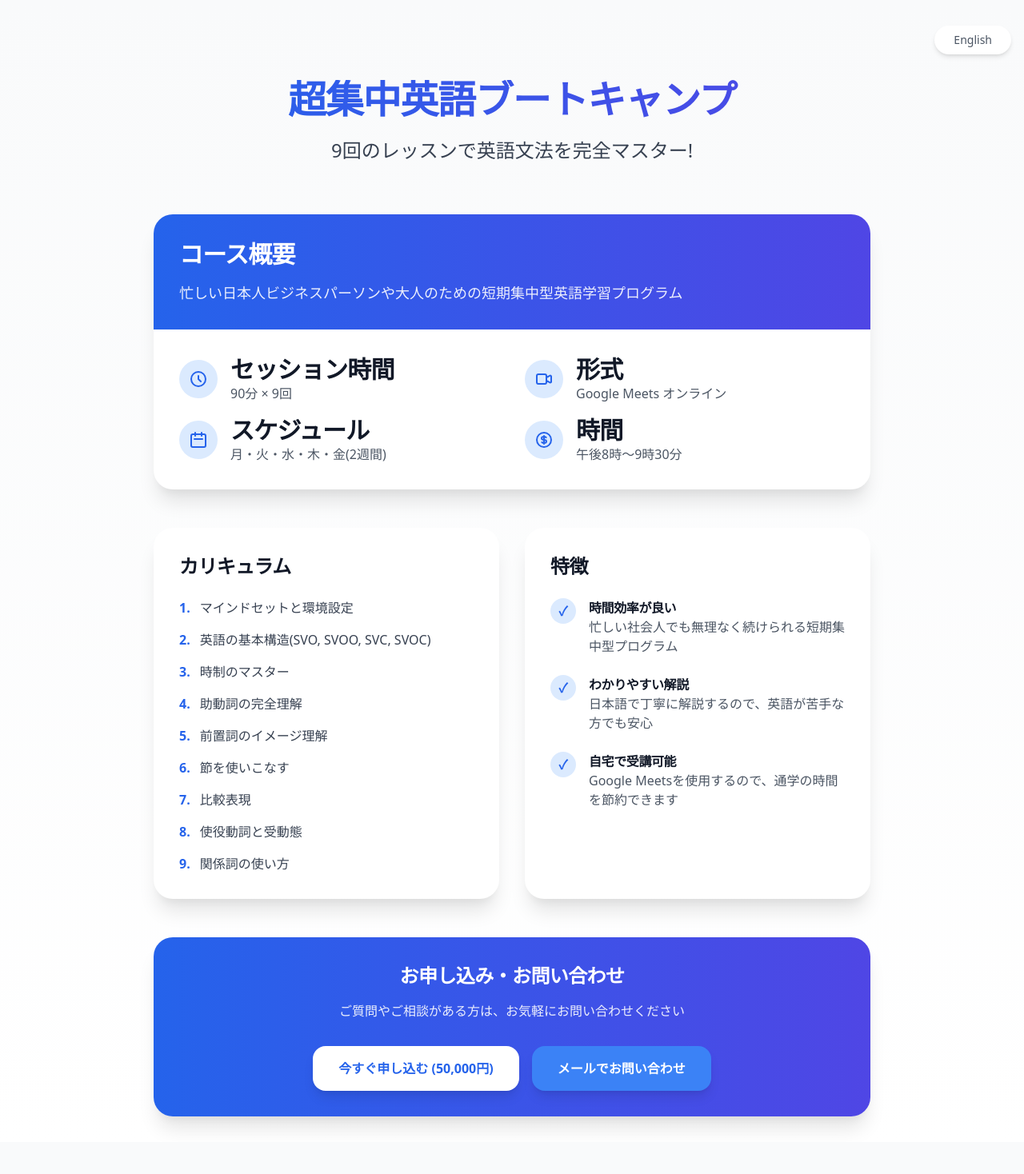
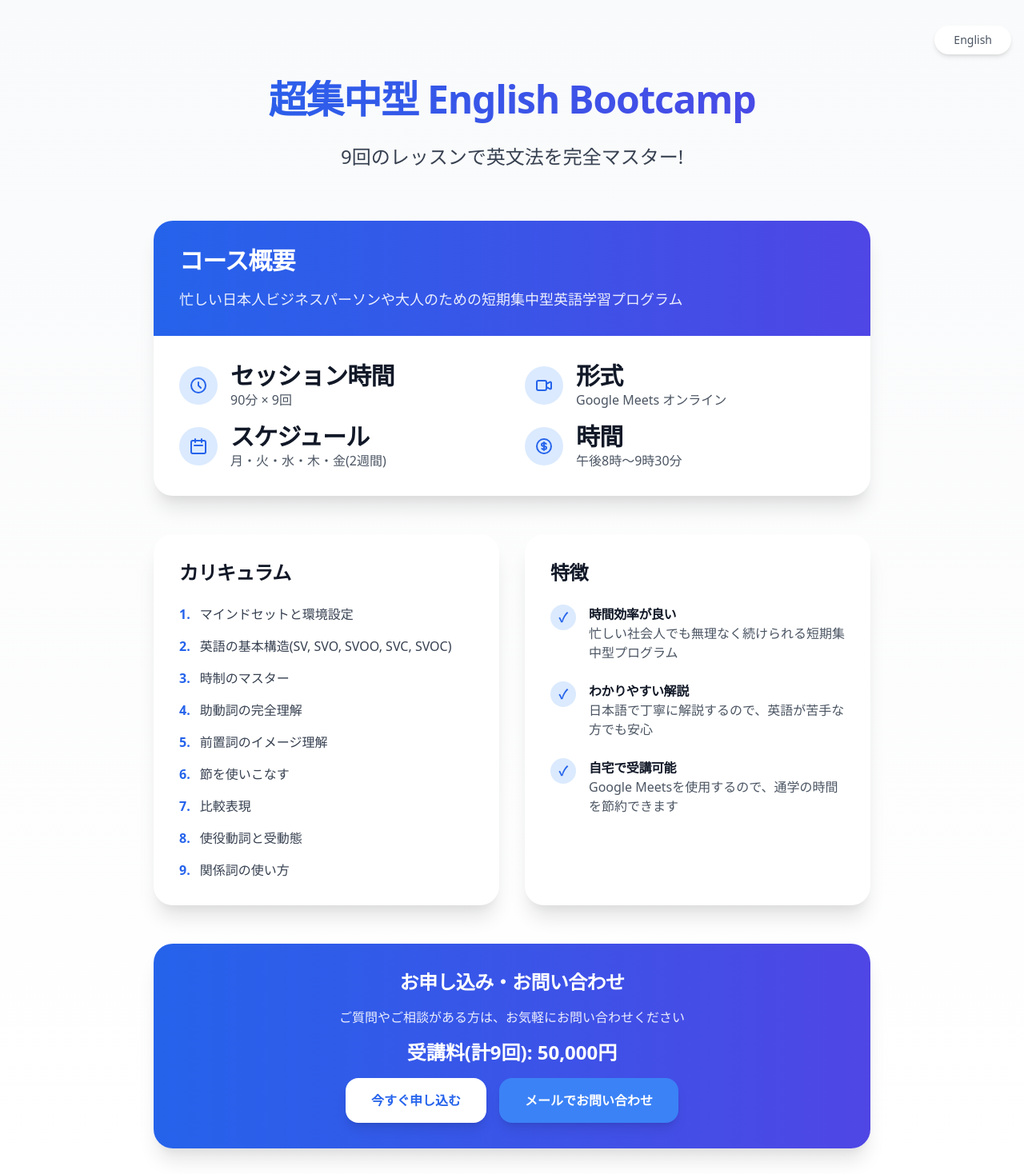
Before and after one commit to farang-dev/gen-lp, a Next.js app: page /ja in a window 1280 px wide. Shown: the whole page at 80% size. Before the commit the page ends 1428 px from the top, so only its background shows below. Built offline with nearby package versions, Linux system fonts and the light colour scheme.

Commit message:
added payment link

```diff
--- a/app/en/page.js
+++ b/app/en/page.js
@@ -3,9 +3,7 @@
 import Link from 'next/link';
 
 export default function EnPage() {
-  const handleCheckout = () => {
-    window.location.href = 'https://buy.stripe.com/test_7sIdTW6twfSIbmMfYY';
-  };
+  const checkoutLink = 'https://buy.stripe.com/test_7sIdTW6twfSIbmMfYY';
 
   const ClockIcon = () => (
     <svg className="w-6 h-6 text-blue-600" fill="none" viewBox="0 0 24 24" stroke="currentColor">
@@ -162,18 +160,20 @@ export default function EnPage() {
 
           <div className="bg-gradient-to-r from-blue-600 to-indigo-600 rounded-2xl shadow-xl p-8 text-white text-center">
             <h3 className="text-2xl font-bold mb-4">Sign Up & Contact</h3>
-            <p className="mb-8 opacity-90">
+            <p className="mb-4 opacity-90">
               Have questions? Feel free to reach out to us
             </p>
+             <div className="text-2xl font-bold mb-4">Price: ¥50,000</div>
             <div className="flex flex-col sm:flex-row gap-4 justify-center">
-              <button
-                onClick={handleCheckout}
+              <Link
+                href={checkoutLink}
+                target="_blank"
                 className="px-8 py-4 bg-white text-blue-600 rounded-xl shadow-lg hover:shadow-xl transition-all font-bold hover:scale-105 transform"
               >
-                Enroll Now (¥50,000)
-              </button>
+                Enroll Now
+              </Link>
               <a
-                href="mailto:info@englishbootcamp.jp"
+                href="mf.nozawa.day@gmail.com"
                 className="px-8 py-4 bg-blue-500 text-white rounded-xl shadow-lg hover:shadow-xl transition-all font-bold hover:scale-105 transform"
               >
                 Contact via Email
--- a/app/ja/page.js
+++ b/app/ja/page.js
@@ -3,9 +3,7 @@
 import Link from 'next/link';
 
 export default function JaPage() {
-  const handleCheckout = () => {
-    window.location.href = 'https://buy.stripe.com/test_7sIdTW6twfSIbmMfYY';
-  };
+  const checkoutLink = 'https://buy.stripe.com/test_7sIdTW6twfSIbmMfYY';
 
   const ClockIcon = () => (
     <svg className="w-6 h-6 text-blue-600" fill="none" viewBox="0 0 24 24" stroke="currentColor">
@@ -45,11 +43,11 @@ export default function JaPage() {
 
         <div className="max-w-4xl mx-auto">
           <div className="text-center mb-16">
-            <h1 className="text-5xl font-bold mb-6 bg-clip-text text-transparent bg-gradient-to-r from-blue-600 to-indigo-600">
-              超集中英語ブートキャンプ
+            <h1 className="text-5xl font-bold mb-6 pb-2 bg-clip-text text-transparent bg-gradient-to-r from-blue-600 to-indigo-600">
+              超集中型 English Bootcamp
             </h1>
             <p className="text-2xl text-gray-700">
-              9回のレッスンで英語文法を完全マスター!
+              9回のレッスンで英文法を完全マスター!
             </p>
           </div>
 
@@ -112,7 +110,7 @@ export default function JaPage() {
               <ul className="space-y-4">
                 {[
                   "マインドセットと環境設定",
-                  "英語の基本構造(SVO, SVOO, SVC, SVOC)",
+                  "英語の基本構造(SV, SVO, SVOO, SVC, SVOC)",
                   "時制のマスター",
                   "助動詞の完全理解",
                   "前置詞のイメージ理解",
@@ -162,18 +160,20 @@ export default function JaPage() {
 
           <div className="bg-gradient-to-r from-blue-600 to-indigo-600 rounded-2xl shadow-xl p-8 text-white text-center">
             <h3 className="text-2xl font-bold mb-4">お申し込み・お問い合わせ</h3>
-            <p className="mb-8 opacity-90">
+            <p className="mb-4 opacity-90">
               ご質問やご相談がある方は、お気軽にお問い合わせください
             </p>
+             <div className="text-2xl font-bold mb-4">受講料(計9回): 50,000円</div>
             <div className="flex flex-col sm:flex-row gap-4 justify-center">
-              <button
-                onClick={handleCheckout}
+              <Link
+                href={checkoutLink}
+                target="_blank"
                 className="px-8 py-4 bg-white text-blue-600 rounded-xl shadow-lg hover:shadow-xl transition-all font-bold hover:scale-105 transform"
               >
-                今すぐ申し込む (50,000円)
-              </button>
+                今すぐ申し込む
+              </Link>
               <a
-                href="mailto:info@englishbootcamp.jp"
+                href="mf.nozawa.day@gmail.com"
                 className="px-8 py-4 bg-blue-500 text-white rounded-xl shadow-lg hover:shadow-xl transition-all font-bold hover:scale-105 transform"
               >
                 メールでお問い合わせ
```
